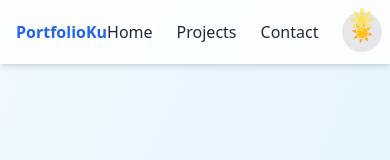
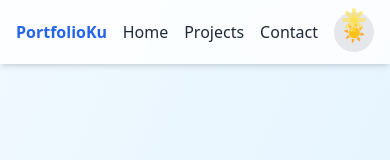
Before and after one commit to sendhi91/justacontent, a React (Create React App) app: page / in a window 390 px wide. Shown: the top 160 px of the page. Built offline with nearby package versions, Linux system fonts and the light colour scheme.

Commit message:
Add files via upload

```diff
--- a/src/components/Navbar.jsx
+++ b/src/components/Navbar.jsx
@@ -49,7 +49,7 @@ export default function Navbar() {
           PortfolioKu
         </Link>
 
-        <div className="flex items-center space-x-6">
+        <div className="flex items-center space-x-4 sm:space-x-6 ml-2 sm:ml-0">
           <Link to="/" className="text-gray-800 dark:text-gray-200 hover:text-blue-500">Home</Link>
           <Link to="/projects" className="text-gray-800 dark:text-gray-200 hover:text-blue-500">Projects</Link>
           <Link to="/contact" className="text-gray-800 dark:text-gray-200 hover:text-blue-500">Contact</Link>
```
